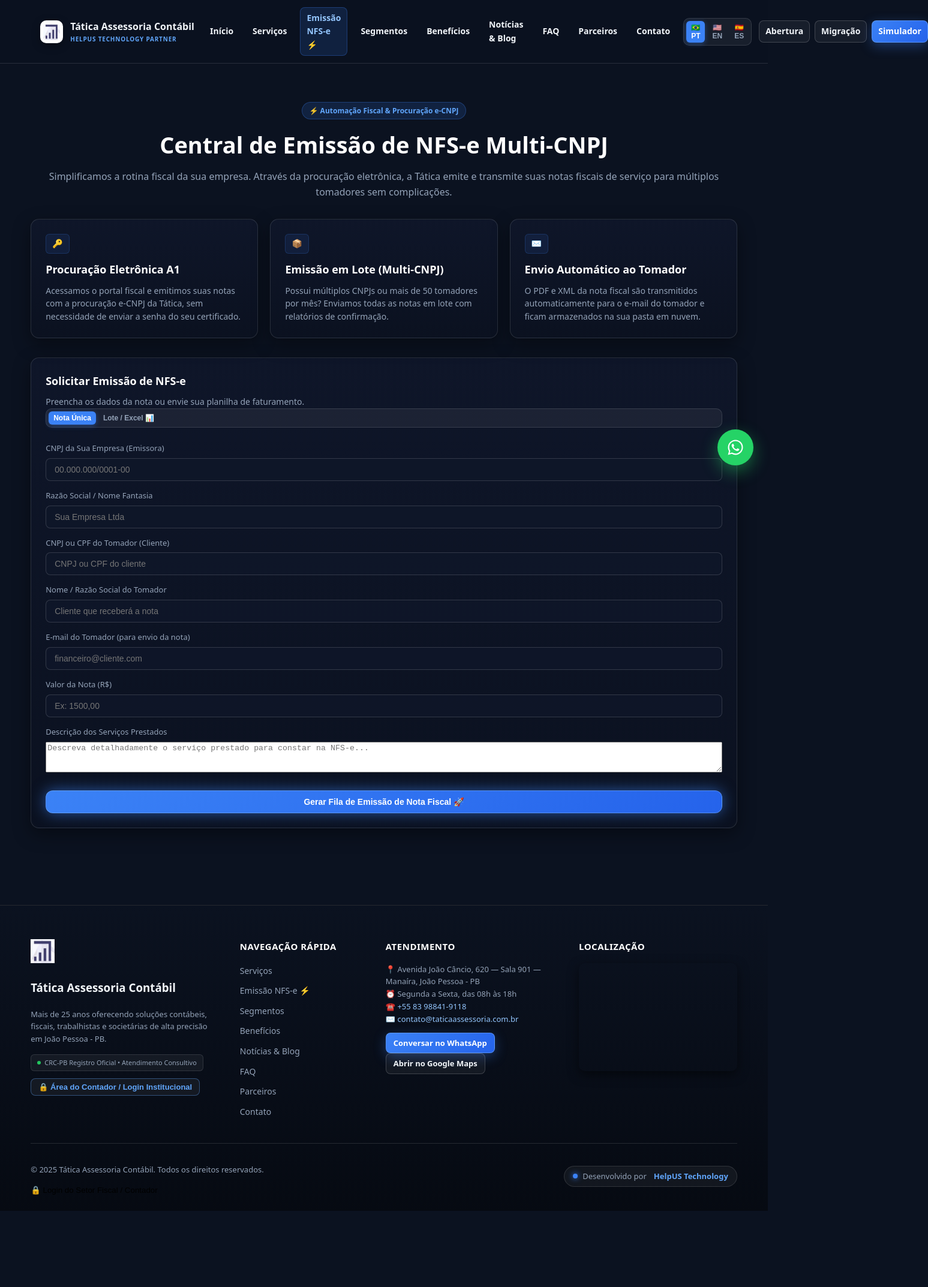
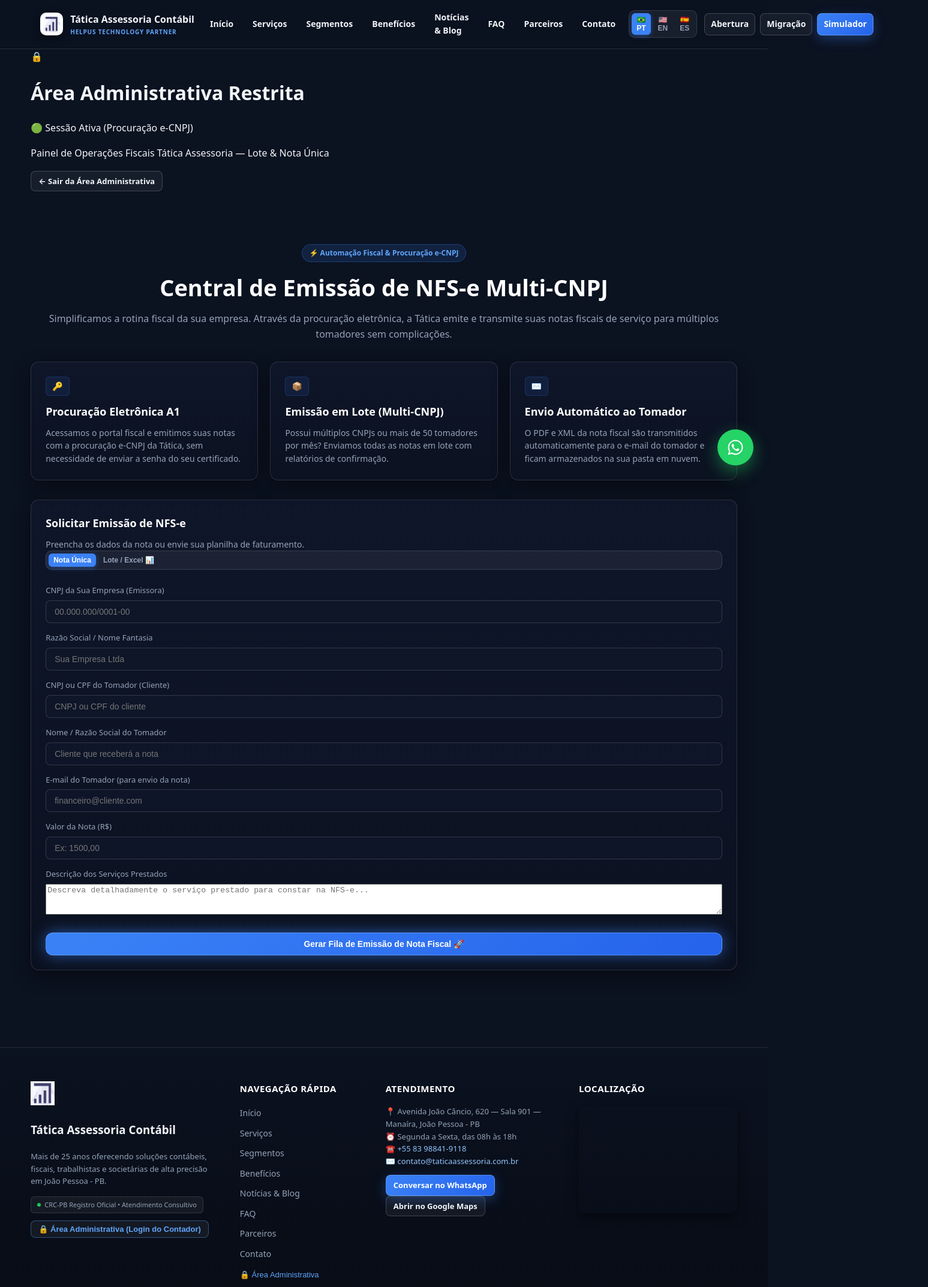
Before and after one commit to HelpUSA/taticaassessoriacontabil, a React (Vite) app: page /#/emissao-nfse in a window 1280 px wide. Shown: the top 2146 px of the page at 60% size, 1547 px wide, since content can reach past the window. Before the commit the page ends 2019 px from the top, so only its background shows below. Built offline with nearby package versions, Linux system fonts and the light colour scheme; grey boxes are pictures that could not be loaded.

Commit message:
feat: Restrict NFS-e emission to internal administrative area with footer login redirect

```diff
--- a/src/components/Footer.jsx
+++ b/src/components/Footer.jsx
@@ -1,8 +1,10 @@
 import React, { useState } from 'react'
+import { useNavigate } from 'react-router-dom'
 
 export default function Footer({ t }) {
   const [showLoginModal, setShowLoginModal] = useState(false)
   const [loginSuccess, setLoginSuccess] = useState(false)
+  const navigate = useNavigate()
 
   const mapsLink =
     'https://www.google.com/maps?q=Avenida%20Jo%C3%A3o%20C%C3%A2ncio%2C%20620%20%E2%80%94%20Sala%20901%20%E2%80%94%20Mana%C3%ADra%2C%20Jo%C3%A3o%20Pessoa%20-%20PB'
@@ -13,13 +15,14 @@
   const telUrl = 'tel:+5583988419118'
 
   const handleLoginSubmit = (e) => {
-    e.preventDefault()
+    if (e && e.preventDefault) e.preventDefault()
     setLoginSuccess(true)
     setTimeout(() => {
       setLoginSuccess(false)
       setShowLoginModal(false)
-      alert('🔒 Login Institucional Realizado! Redirecionando para o Painel Fiscal Multi-CNPJ Tática...')
-    }, 1200)
+      navigate('/emissao-nfse')
+      window.scrollTo({ top: 0, behavior: 'smooth' })
+    }, 1000)
   }
 
   return (
@@ -39,14 +42,14 @@
                 {t.footer.creci}
               </div>
 
-              {/* Botão de Login Institucional do Contador no Rodapé */}
+              {/* Botão de Área Administrativa no Rodapé */}
               <button
                 type="button"
                 onClick={() => setShowLoginModal(true)}
                 className="btn ghost small mt-2"
                 style={{ borderColor: 'rgba(96, 165, 250, 0.4)', color: '#60a5fa' }}
               >
-                🔒 Área do Contador / Login Institucional
+                🔒 Área Administrativa (Login do Contador)
               </button>
             </div>
 
@@ -54,14 +57,23 @@
             <div className="footer-col">
               <h4 className="footer-heading">{t.footer.quickLinks}</h4>
               <ul className="footer-links">
-                <li><a href="#hero">{t.nav.servicos}</a></li>
-                <li><a href="#/emissao-nfse">Emissão NFS-e ⚡</a></li>
-                <li><a href="#segmentos">{t.nav.segmentos}</a></li>
-                <li><a href="#beneficios">{t.nav.beneficios}</a></li>
-                <li><a href="#noticias">{t.nav.noticias}</a></li>
-                <li><a href="#faq">{t.nav.faq}</a></li>
-                <li><a href="#parceiros">{t.nav.parceiros}</a></li>
-                <li><a href="#contato">{t.nav.contato}</a></li>
+                <li><a href="#/">{t.nav.inicio || 'Início'}</a></li>
+                <li><a href="#/servicos">{t.nav.servicos}</a></li>
+                <li><a href="#/segmentos">{t.nav.segmentos}</a></li>
+                <li><a href="#/beneficios">{t.nav.beneficios}</a></li>
+                <li><a href="#/noticias">{t.nav.noticias}</a></li>
+                <li><a href="#/faq">{t.nav.faq}</a></li>
+                <li><a href="#/parceiros">{t.nav.parceiros}</a></li>
+                <li><a href="#/contato">{t.nav.contato}</a></li>
+                <li>
+                  <button
+                    type="button"
+                    onClick={() => setShowLoginModal(true)}
+                    style={{ background: 'none', border: 'none', color: '#60a5fa', cursor: 'pointer', padding: 0, fontSize: '13px' }}
+                  >
+                    🔒 Área Administrativa
+                  </button>
+                </li>
               </ul>
             </div>
 
@@ -108,7 +120,7 @@
                 className="text-xs text-blue-400 hover:underline flex items-center gap-1"
                 style={{ background: 'none', border: 'none', cursor: 'pointer', padding: 0 }}
               >
-                🔒 Login do Setor Fiscal / Contador
+                🔒 Área Administrativa / Login do Setor Fiscal
               </button>
             </div>
 
@@ -135,7 +147,7 @@
             <div className="flex justify-between items-center border-b border-gray-800 pb-3 mb-4">
               <div className="flex items-center gap-2">
                 <span className="text-xl">🔒</span>
-                <h3 className="text-lg font-bold text-white margin-0">Login Institucional — Área do Contador</h3>
+                <h3 className="text-lg font-bold text-white margin-0">Área Administrativa — Login do Contador</h3>
               </div>
               <button
                 type="button"
@@ -155,7 +167,7 @@
               <div className="text-center py-6">
                 <div className="text-3xl mb-2">⚡</div>
                 <h4 className="text-emerald-400 font-bold text-base mb-1">Autenticação Concluída!</h4>
-                <p className="text-xs text-gray-300">Carregando painel de procurações e emissão de notas...</p>
+                <p className="text-xs text-gray-300">Redirecionando para a Central Interna de Emissão NFS-e...</p>
               </div>
             ) : (
               <form onSubmit={handleLoginSubmit} className="space-y-4">
@@ -182,13 +194,13 @@
                   <label className="flex items-center gap-2 cursor-pointer">
                     <input type="checkbox" defaultChecked /> Manter conectado
                   </label>
-                  <a href="#contato" onClick={() => setShowLoginModal(false)} className="text-blue-400 hover:underline">
+                  <a href="#/contato" onClick={() => setShowLoginModal(false)} className="text-blue-400 hover:underline">
                     Esqueceu a senha?
                   </a>
                 </div>
 
                 <button className="btn primary glow full mt-3" type="submit">
-                  Entrar no Painel Fiscal 🔑
+                  Entrar na Central Administrativa 🔑
                 </button>
 
                 <div className="text-center mt-3 pt-3 border-t border-gray-800">
@@ -196,7 +208,6 @@
                     type="button"
                     className="btn ghost small full"
                     onClick={() => {
-                      alert('🔑 Procuração e-CNPJ Mestre detectada! Autenticando via Certificado Digital A1...')
                       handleLoginSubmit({ preventDefault: () => {} })
                     }}
                   >
--- a/src/components/Navbar.jsx
+++ b/src/components/Navbar.jsx
@@ -45,7 +45,6 @@
         <div id="primary-menu" className={`nav-links ${open ? 'open' : ''}`}>
           <NavLink to="/" end onClick={() => setOpen(false)}>Início</NavLink>
           <NavLink to="/servicos" onClick={() => setOpen(false)}>{t.nav.servicos}</NavLink>
-          <NavLink to="/emissao-nfse" onClick={() => setOpen(false)} className="text-emerald-400 font-bold">Emissão NFS-e ⚡</NavLink>
           <NavLink to="/segmentos" onClick={() => setOpen(false)}>{t.nav.segmentos}</NavLink>
           <NavLink to="/beneficios" onClick={() => setOpen(false)}>{t.nav.beneficios}</NavLink>
           <NavLink to="/noticias" onClick={() => setOpen(false)}>{t.nav.noticias}</NavLink>
--- a/src/pages/App.jsx
+++ b/src/pages/App.jsx
@@ -51,7 +51,6 @@
               </section>
 
               <Services t={t} />
-              <NfseHub t={t} />
               <Segments t={t} />
               <Benefits t={t} />
               <News t={t} />
--- a/src/pages/NfsePage.jsx
+++ b/src/pages/NfsePage.jsx
@@ -1,9 +1,30 @@
 import React from 'react'
+import { Link } from 'react-router-dom'
 import NfseHub from '../components/NfseHub'
 
 export default function NfsePage({ t }) {
   return (
-    <main className="page container">
+    <main className="page container py-8">
+      <div className="flex items-center justify-between bg-slate-900/90 border border-blue-500/30 rounded-xl p-4 mb-6 backdrop-blur flex-wrap gap-4">
+        <div className="flex items-center gap-3">
+          <span className="text-2xl">🔒</span>
+          <div>
+            <div className="flex items-center gap-2">
+              <h1 className="text-lg font-bold text-white margin-0">Área Administrativa Restrita</h1>
+              <span className="bg-emerald-500/20 text-emerald-400 border border-emerald-500/40 text-xs px-2 py-0.5 rounded-full font-medium">
+                🟢 Sessão Ativa (Procuração e-CNPJ)
+              </span>
+            </div>
+            <p className="text-xs text-gray-400 margin-0 mt-0.5">
+              Painel de Operações Fiscais Tática Assessoria — Lote & Nota Única
+            </p>
+          </div>
+        </div>
+        <Link to="/" className="btn ghost small">
+          ← Sair da Área Administrativa
+        </Link>
+      </div>
+
       <NfseHub t={t} />
     </main>
   )
```
